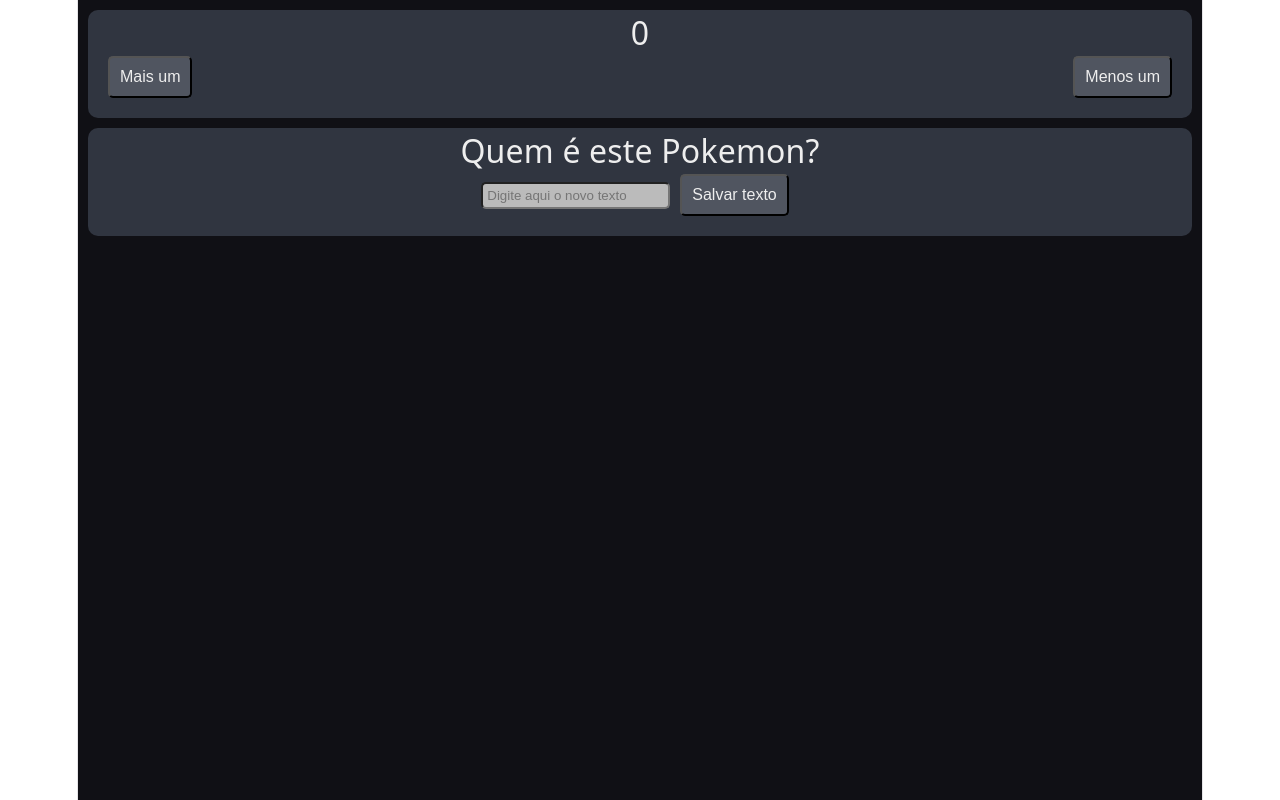
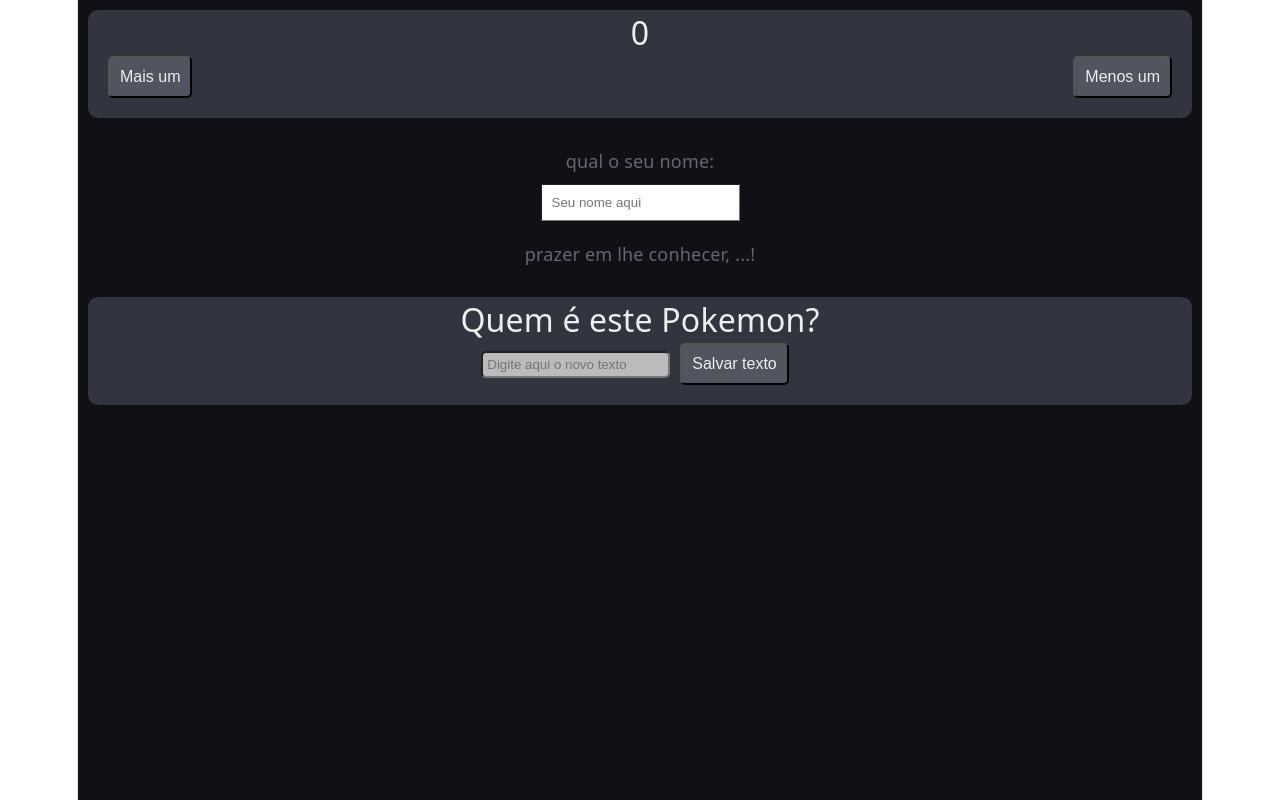
Before and after one commit to VicCAlq/2d-front-02-estado, a React (Vite) app: page / in a window 1280 px wide. Built offline with nearby package versions, Linux system fonts and the light colour scheme.

Commit message:
santuariomalevolente:)

```diff
--- a/src/App.jsx
+++ b/src/App.jsx
@@ -1,6 +1,6 @@
 import Placar from './components/Placar';
 import InputTexto from './components/InputTexto';
-
+import AtvCumprimenta from './components/AtvCumprimenta'
 const styles = {
   container: {
     flex: 1,
@@ -17,6 +17,7 @@ export default function App() {
   return (
     <div style={styles.container}>
       <Placar/>
+        <AtvCumprimenta></AtvCumprimenta>
       <InputTexto/>
     </div>
   );
--- a/src/components/AtvCumprimenta.jsx
+++ b/src/components/AtvCumprimenta.jsx
@@ -19,3 +19,64 @@ _________________________________
 | É um prazer lhe conhecer...   |
 |_______________________________|
 */
+/*
+[ATIVIDADE CUMPRIMENTA]
+
+Crie e exporte por padrão um componente chamado "AtvCumprimenta". Este componente não recebe nenhum argumento.
+Ele deve retornar uma <div>, onde dentro dela haverá um <p> com o conteúdo "Olá, qual seu nome?".
+Abaixo deste <p> deve haver um <input> onde o usuário poderá digitar seu nome.
+Ao lado deste <input> deve haver um <button>, que ao ser apertado vai fazer um <p> ser exibido abaixo
+com o texto "É um prazer lhe conhecer, [NOME]", onde [NOME] deve ser igual ao texto que o usuário digitou no <input>.
+
+Ordem visual dos elementos:
+
+_________________________________
+|       Olá, qual seu nome?     |
+|                               |
+|  ________________  ________   |
+| | Nome aqui     | | Salvar |  |
+| ----------------  ---------   |
+|                               |
+| É um prazer lhe conhecer...   |
+|_______________________________|
+*/
+
+
+import { useState } from 'react';
+import root from '../styles/main';
+const estilo = {
+  botao: {
+    fontSize:"10px",
+    borderRadius: "50px",
+    padding: root.spacings.paddingM,
+    backgroundColor: "red",
+
+  },
+  texto: {
+    color: root.colors.texto,
+    fontSize: "16px",
+  },
+  inputo: {
+    marginLeft: "25px",
+  }
+}
+
+
+export default function App() {
+  const [nomeLegal, SetnomeLegal] = useState('');
+
+  return (
+    <div style={{ padding: 20 }}>
+      <p>qual o seu nome:</p>
+      <input
+        placeholder="Seu nome aqui"
+        value={nomeLegal}
+        onChangeText={SetnomeLegal} // Atualiza o estado a cada letra digitada
+        style={{ borderWidth: 1, padding: 10, marginTop: 10 }}
+      />
+      <p style={{ marginTop: 20 }}>
+        prazer em lhe conhecer, {nomeLegal || '...'}!
+      </p>
+    </div>
+  );
+}
```
